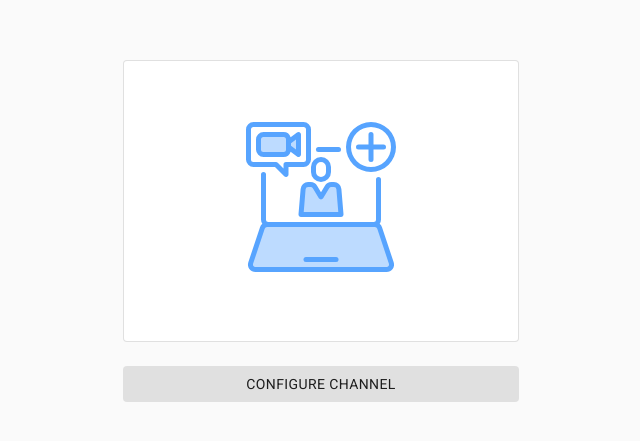
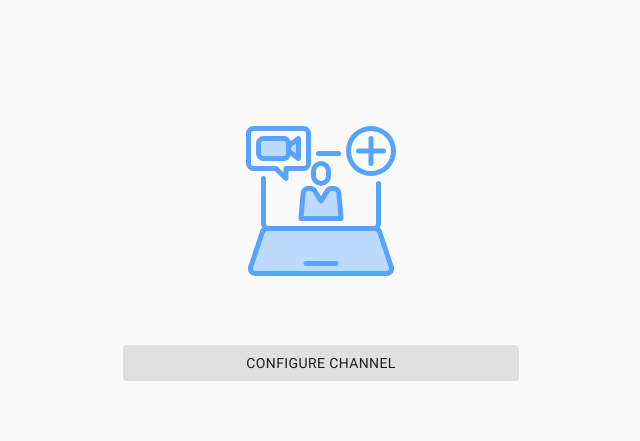
Before and after one commit to smilexx2/video-call-demo, a React (Create React App) app: page / in a window 1280 px wide. Shown: the part 169-610 px from the top of the page, without its empty margins (319-959 px from the left). Built offline with nearby package versions, Linux system fonts and the light colour scheme; what agoran-awe would draw is missing.

Commit message:
minor style refactor

```diff
--- a/src/components/ChannelCard.tsx
+++ b/src/components/ChannelCard.tsx
@@ -28,8 +28,6 @@ const ChannelCard: React.FunctionComponent<{
     <Container maxWidth="xs">
       <Grid container direction="column" spacing={3}>
         <Grid item xs={12}>
-          <Card variant="outlined">
-            <CardContent>
           <EmptyWrapper>
             <StyledEmpty />
             <p style={{ display: "none" }}>
@@ -47,8 +45,6 @@ const ChannelCard: React.FunctionComponent<{
               </a>
             </p>
           </EmptyWrapper>
-            </CardContent>
-          </Card>
         </Grid>
         <Grid item xs={12}>
           {children}
```
Lines whose indentation alone changed are shown as unchanged.
